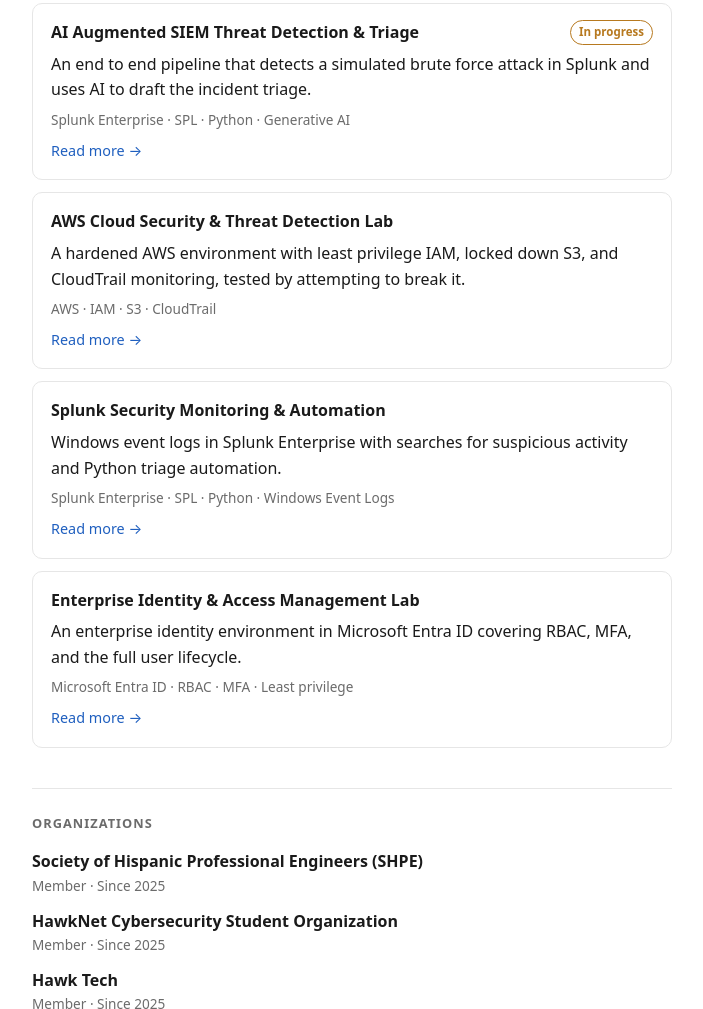
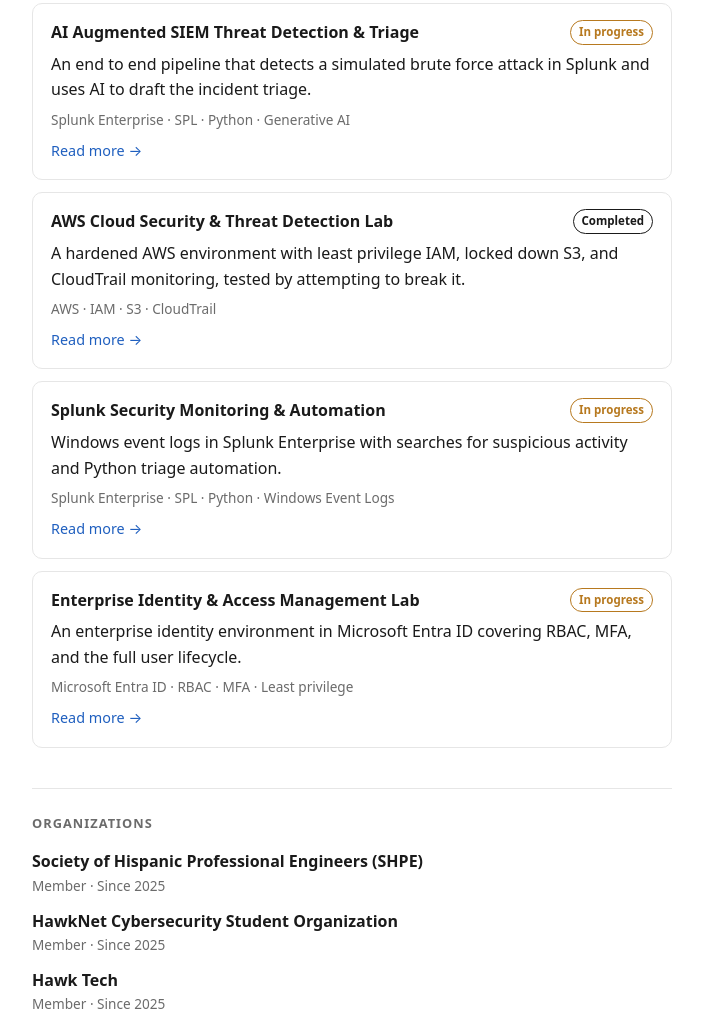
Before and after one commit to echeekene/CloudSecurityProjects, a plain HTML site: page 05-aws-portfolio-website/site/index.html in a window 1280 px wide. Shown: the part 1011-2020 px from the top of the page, without its empty margins (288-991 px from the left). Drawn offline with Linux system fonts and the light colour scheme.

Commit message:
update homepage

```diff
--- a/05-aws-portfolio-website/site/index.html
+++ b/05-aws-portfolio-website/site/index.html
@@ -74,19 +74,19 @@
           <span class="more">Read more &rarr;</span>
         </a>
         <a class="card" href="projects/aws-cloud-security-lab.html">
-          <div class="card-top"><h3>AWS Cloud Security &amp; Threat Detection Lab</h3></div>
+          <div class="card-top"><h3>AWS Cloud Security &amp; Threat Detection Lab</h3><span class="badge completed">Completed</span></div>
           <p>A hardened AWS environment with least privilege IAM, locked down S3, and CloudTrail monitoring, tested by attempting to break it.</p>
           <p class="tags">AWS &middot; IAM &middot; S3 &middot; CloudTrail</p>
           <span class="more">Read more &rarr;</span>
         </a>
         <a class="card" href="projects/splunk-monitoring.html">
-          <div class="card-top"><h3>Splunk Security Monitoring &amp; Automation</h3></div>
+          <div class="card-top"><h3>Splunk Security Monitoring &amp; Automation</h3><span class="badge wip">In progress</span></div>
           <p>Windows event logs in Splunk Enterprise with searches for suspicious activity and Python triage automation.</p>
           <p class="tags">Splunk Enterprise &middot; SPL &middot; Python &middot; Windows Event Logs</p>
           <span class="more">Read more &rarr;</span>
         </a>
         <a class="card" href="projects/entra-iam-lab.html">
-          <div class="card-top"><h3>Enterprise Identity &amp; Access Management Lab</h3></div>
+          <div class="card-top"><h3>Enterprise Identity &amp; Access Management Lab</h3><span class="badge wip">In progress</span></div>
           <p>An enterprise identity environment in Microsoft Entra ID covering RBAC, MFA, and the full user lifecycle.</p>
           <p class="tags">Microsoft Entra ID &middot; RBAC &middot; MFA &middot; Least privilege</p>
           <span class="more">Read more &rarr;</span>
```
